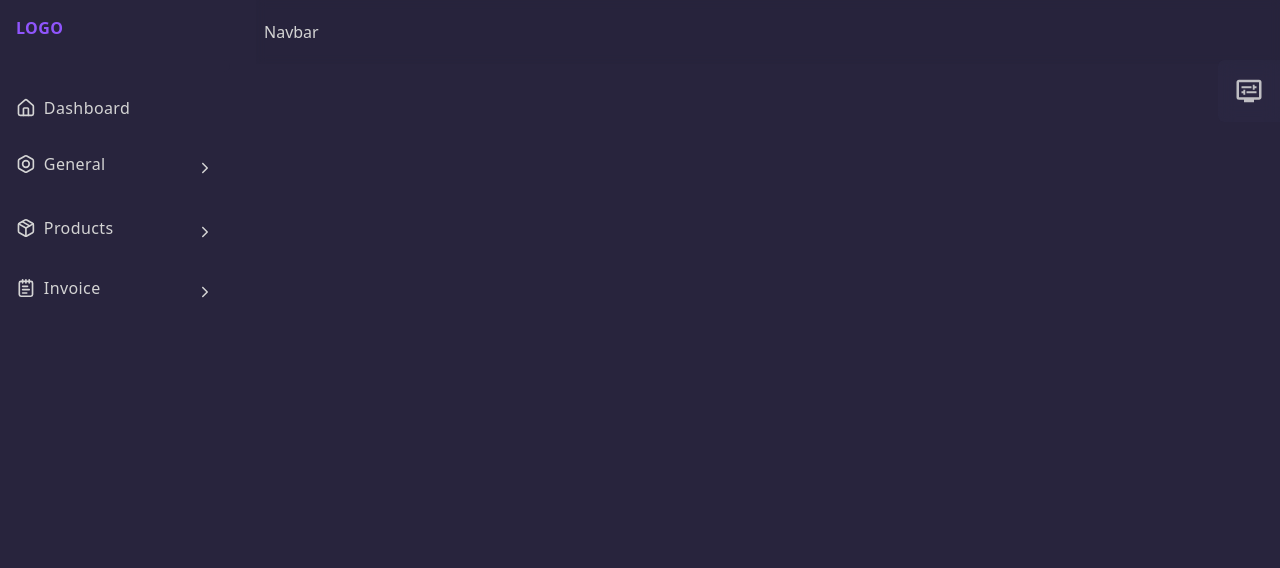
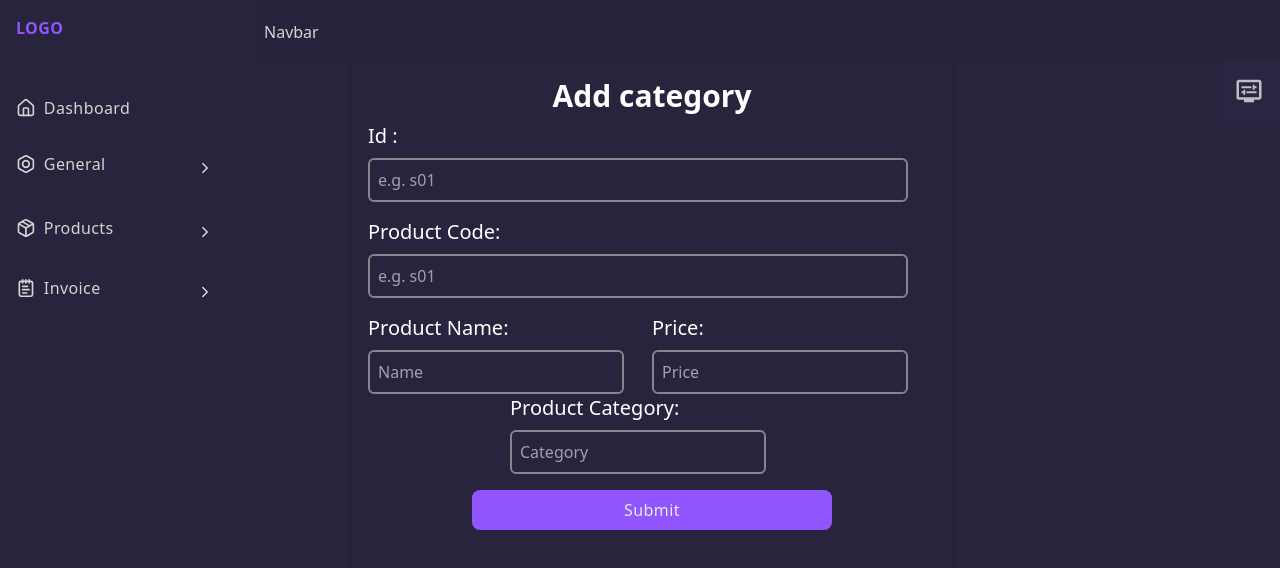
Before and after one commit to one-project-one-month/pos_frontend_react, a React (Vite) app: page /products/addProduct in a window 1280 px wide. Shown: the top 568 px of the page. Built offline with nearby package versions, Linux system fonts and the light colour scheme.

Commit message:
add Product

```diff
--- a/package.json
+++ b/package.json
@@ -10,6 +10,7 @@
     "preview": "vite preview"
   },
   "dependencies": {
+    "@chec/commerce.js": "^2.8.0",
     "@kurkle/color": "^0.3.2",
     "@mdi/js": "^7.4.47",
     "@mdi/react": "^1.6.1",
@@ -19,6 +20,7 @@
     "chart.js": "^4.4.2",
     "chartjs-adapter-luxon": "^1.3.1",
     "chroma-js": "^2.4.2",
+    "commerce": "^0.0.0",
     "faker": "^5.5.3",
     "js-cookie": "^3.0.5",
     "jspdf": "^2.5.1",
--- a/src/Pages/Invoice/AddNewInvoice.jsx
+++ b/src/Pages/Invoice/AddNewInvoice.jsx
@@ -103,7 +103,7 @@ const AddNewInvoice = () => {
                             </div>
                         ))}
                     </div>
-                    <div className="flex flex-col font-bold mx-5 mt-[35%]">
+                    <div className=" flex flex-col font-bold mx-5 mt-[35%]">
                         <div className="border-b border-[#3d3636] bg-white w-[52] pb-4">
                             <div>
                                 <h3 className="inline-block mr-[3rem]">SubTotal</h3>
--- a/src/Pages/Product/Product.jsx
+++ b/src/Pages/Product/Product.jsx
@@ -1,11 +1,11 @@
-import React, { useState,useEffect } from 'react';
+import React, { useState, useEffect } from 'react';
 import { useDispatch, useSelector } from 'react-redux';
 import { setProductList } from '../../redux/services/product/productAuth';
 import Pagination from "./Pagination";
-
+import addProduct from './addProduct';
 import { useNavigate } from "react-router-dom";
 import axios from "axios"
-
+import { Link } from 'react-router-dom';
 
 
 //Animate
@@ -30,9 +30,9 @@ const Product = () => {
 
   const { addCatForm, page, exportSet, pageNum } = useSelector(state => state.animateSlice);
   const dispatch = useDispatch();
-  const {productList }= useSelector(state => state.productAuth)  || {};
+  const { productList } = useSelector(state => state.productAuth) || {};
 
-  const color = useSelector((state)=> state.animateSlice)
+  const color = useSelector((state) => state.animateSlice)
   const pageCount = [7, 10, 20, 50, 70, 100];
   const navigate = useNavigate();
 
@@ -41,7 +41,7 @@ const fetchData = async () => {
     try {
       const res = await axios.get("https://pos-frontend-next-ruby.vercel.app/api/v1/products");
       dispatch(setProductList(res.data));
-  } catch(error) {
+    } catch (error) {
       console.error('Error fetching data:', error);
     }
   };
@@ -64,6 +64,8 @@ useEffect(() => {
   const currentProducts = productList ? productList.slice(indexOfFirstProduct, indexOfLastProduct) : [];
 
 
+
+
   const PrintTable = () => {
     dispatch(exportSettingOn({ exportSet: !exportSet }));
 
@@ -71,12 +73,13 @@ useEffect(() => {
   };
 
 
+
   return (
 
     <div
       style={{
 
-      backgroundColor:color.bgColor
+        backgroundColor: color.bgColor
       }}
       className='flex flex-col gap-3 right-10 w-[80%] top-[50px] ml-[20%] h-auto justify-between items-start p-2 rounded-md bg-[#312d4b]'>
       <div
@@ -85,14 +88,14 @@ useEffect(() => {
 
         <div
           style={{
-        backgroundColor:color.bgColor
+            backgroundColor: color.bgColor
           }}
           className='flex flex-col gap-3 right-10 w-full top-[50px] h-auto shadow-md justify-between items-start p-2 rounded-md bg-[#312d4b]'>
 
           <div className="   flex justify-between items-center w-full h-auto p-1  ">
 
             <div style={{
-        borderColor:color.cardBgColor
+              borderColor: color.cardBgColor
             }}
 
               className=' border-2 px-2  border-[#76728e] flex justify-center items-center rounded-md w-[20%] h-[40px]'>
@@ -114,7 +117,7 @@ useEffect(() => {
                   }}
 
                   style={{
-                color:color.textColor
+                    color: color.textColor
                   }}
                   className=" cursor-pointer flex justify-around items-center rounded w-[15%] h-full border border-[#76728e] "
                 >
@@ -134,8 +137,8 @@ useEffect(() => {
                     );
                   }}
                   style={{
-                color:color.textColor,
-                backgroundColor:color.cardBgColor
+                    color: color.textColor,
+                    backgroundColor: color.cardBgColor
                   }}
                   className=" flex justify-evenly tracking-wider items-center text-[#6c6d7b] font-medium  bg-[#3f3c57] cursor-pointer w-[30%] h-full rounded "
                 >
@@ -153,32 +156,16 @@ useEffect(() => {
                     }}
                   />
                 </div>
+
                 <div
-              onClick={() =>
-                dispatch(
-                  addCatFormOn({ addCatForm: !addCatForm })
-                )
-              }
-              style={{
-                color:color.textColor,
-                backgroundColor:color.cardBgColor
-            }}
-              className=" flex justify-between px-3 items-center  bg-[#9055fd] cursor-pointer w-[40%] h-full rounded "
+                  onClick={() => dispatch(addCatFormOn({ addCatForm: !addCatForm }))}
+                  style={{ color: color.textColor, backgroundColor: color.cardBgColor }}
+                  className="flex justify-between px-3 items-center bg-[#9055fd] cursor-pointer w-[40%] h-full rounded"
                 >
-              <RiAddLine
-              style={{
-                color:color.textColor,
-                backgroundColor:color.cardBgColor
-            }}
-             className=" text-lg " />
-              <p style={{
-                color:color.textColor,
-                backgroundColor:color.cardBgColor
-            }}
-
-              className=" font-semibold text-[15px] tracking-wide ">
-                ADD CATEGORY
-              </p>
+                  <RiAddLine style={{ color: color.textColor, backgroundColor: color.cardBgColor }} className="text-lg" />
+                  <Link to="/products/addProduct" className="font-semibold text-[15px] tracking-wide">
+                    <span>ADD CATEGORY</span>
+                  </Link>
                 </div>
 
               </>
@@ -212,6 +199,8 @@ useEffect(() => {
                   );
                 })}
               </div>
+
+
               {/* Export  */}
               <div
                 style={{
@@ -222,8 +211,8 @@ useEffect(() => {
               >
                 <div
                   style={{
-              color:color.textColor,
-              backgroundColor:color.cardBgColor
+                    color: color.textColor,
+                    backgroundColor: color.cardBgColor
                   }}
                   className=" cursor-pointer gap-1 w-full justify-start items-center flex p-2 rounded text-[#6c6d7b] ">
                   <MdOutlineLocalPrintshop className=" text-lg " />
@@ -237,6 +226,9 @@ useEffect(() => {
                 </div>
               </div>
 
+
+
+
             </div>
           </div>
           {/**Table */}
@@ -244,16 +236,16 @@ useEffect(() => {
             <div id="catListTable" className="w-[100%] text-sm text-gray-500">
               <table
                 style={{
-              color:color.textColor,
-              backgroundColor:color.cardBgColor
+                  color: color.textColor,
+                  backgroundColor: color.cardBgColor
                 }}
 
 
                 className=" w-[100%] text-xs text-gray-700 uppercase bg-gray-50 dark:bg-gray-700 dark:text-gray-400">
                 <thead
                   style={{
-              color:color.textColor,
-              backgroundColor:color.cardBgColor
+                    color: color.textColor,
+                    backgroundColor: color.cardBgColor
                   }}
                 >
                   <tr>
@@ -263,8 +255,8 @@ useEffect(() => {
                           id="checkbox-all-search"
                           type="checkbox"
                           style={{
-                        color:color.textColor,
-                        backgroundColor:color.cardBgColor
+                            color: color.textColor,
+                            backgroundColor: color.cardBgColor
                           }}
                           className="w-4 h-4 text-blue-600 bg-gray-100 border-gray-300 rounded focus:ring-blue-500 dark:focus:ring-blue-600 dark:ring-offset-gray-800 dark:focus:ring-offset-gray-800 focus:ring-2 dark:bg-gray-700 dark:border-gray-600"
                         />
@@ -302,8 +294,8 @@ useEffect(() => {
                             id="checkbox-table-search-1"
                             type="checkbox"
                             style={{
-                          color:color.textColor,
-                          backgroundColor:color.cardBgColor
+                              color: color.textColor,
+                              backgroundColor: color.cardBgColor
                             }}
                             className="w-4 h-4 text-blue-600 bg-gray-100 border-gray-300 rounded focus:ring-blue-500 dark:focus:ring-blue-600 dark:ring-offset-gray-800 dark:focus:ring-offset-gray-800 focus:ring-2 dark:bg-gray-700 dark:border-gray-600"
                           />
--- /dev/null
+++ b/src/Pages/Product/addProduct.jsx
@@ -0,0 +1,108 @@
+import React, { useState } from "react";
+import axios from "axios";
+import { useNavigate } from "react-router-dom";
+
+const AddCategory = () => {
+  const [newCategory, setNewCategory] = useState({
+    Id : "",
+    productCode: "",
+    productName: "",
+    price: "",
+    productCategory: "",
+  });
+
+  const navigate = useNavigate();
+
+  const handleChange = (e) => {
+    setNewCategory({ ...newCategory, [e.target.name]: e.target.value });
+  };
+
+  const handleSubmit = async (e) => {
+    e.preventDefault();
+   console.log(newStaff);
+   await axios
+   .post("https://pos-frontend-next-ruby.vercel.app/api/v1/staffs")
+   .then((res)=> console.log(res.dats))
+   .catch((err)=>console.log(err.message))
+   navigate("/products")
+  };
+
+  return (
+    <div className="bg-[#28243d] absolute right-[25%] top-[30px] rounded-br-md p-2">
+      <form
+        className="w-[600px] h-[550px] mx-auto mt-4 py-4 rounded-lg shadow-md"
+        onSubmit={handleSubmit}
+      >
+        <div className="logo mt-2">
+          <h2 className="text-white text-center text-3xl font-bold">
+            Add category
+          </h2>
+        </div>
+
+        <div className="flex flex-col m-4 mt-2">
+          <label className="text-white text-xl">Id  :</label>
+          <input
+            type="text"
+            placeholder="e.g. s01"
+            name="Id"
+            className="w-[95%] mt-2 bg-transparent border-[#d4d4d48c] border-[2px] outline-none p-2 rounded-md text-white"
+            onChange={handleChange}
+          />
+        </div>
+
+        <div className="flex flex-col m-4 mt-2">
+          <label className="text-white text-xl">Product Code:</label>
+          <input
+            type="text"
+            placeholder="e.g. s01"
+            name="productCode"
+            className="w-[95%] mt-2 bg-transparent border-[#d4d4d48c] border-[2px] outline-none p-2 rounded-md text-white"
+            onChange={handleChange}
+          />
+        </div>
+        <div className="flex justify-center items-center w-[100%] px-4">
+          <div className="flex flex-col w-[50%]">
+            <label className="text-white text-xl">Product Name:</label>
+            <input
+              type="text"
+              placeholder="Name"
+              name="productName"
+              className="w-[90%] mt-2 bg-transparent border-[#d4d4d48c] border-[2px] outline-none p-2 rounded-md text-white"
+              onChange={handleChange}
+            />
+          </div>
+          <div className="flex flex-col w-[50%]">
+            <label className="text-white text-xl">Price:</label>
+            <input
+              type="text"
+              placeholder="Price"
+              name="price"
+              className="w-[90%] mt-2 bg-transparent border-[#d4d4d48c] border-[2px] outline-none p-2 rounded-md text-white"
+              onChange={handleChange}
+            />
+          </div>
+        </div>
+        <div className="flex justify-center items-center w-[100%] px-4">
+          <div className="flex flex-col w-[50%]">
+            <label className="text-white text-xl">Product Category:</label>
+            <input
+              type="text"
+              placeholder="Category"
+              name="productCategory"
+              className="w-[90%] mt-2 bg-transparent border-[#d4d4d48c] border-[2px] outline-none p-2 rounded-md text-white"
+              onChange={handleChange}
+            />
+          </div>
+        </div>
+        <div className="flex items-center justify-center my-4">
+          <input
+            type="submit"
+            className="w-[60%] bg-[#9055fd] text-[#eae9e9] tracking-wide font-medium py-2 rounded-lg cursor-pointer border-0 outline-none"
+          />
+        </div>
+      </form>
+    </div>
+  );
+};
+
+export default AddCategory;
--- a/src/Route/data.jsx
+++ b/src/Route/data.jsx
@@ -14,6 +14,7 @@ import PrintTable from "../Pages/ProductCategory/PrintTable";
 import AddStaff from "../Pages/Staff/AddStaff";
 import NewShop from "../Pages/Shop/NewShop";
 import EditStaff from "../Pages/Staff/EditStaff";
+import AddProduct from "../Pages/Product/addProduct";
 
 export const routes = [
   {
@@ -81,6 +82,12 @@ export const routes = [
             handle: { title: "Product Category" },
             Component: <ProductCategory />,
           },
+          {
+            path: "products/addProduct",
+            handle: { title: "Add Product" },
+            Component: <AddProduct />,
+          },
+
         ],
       },
       {
```
Also changed, not shown: 1 other file (tests, documents, lock files or other folders). Lines whose indentation alone changed are shown as unchanged.
